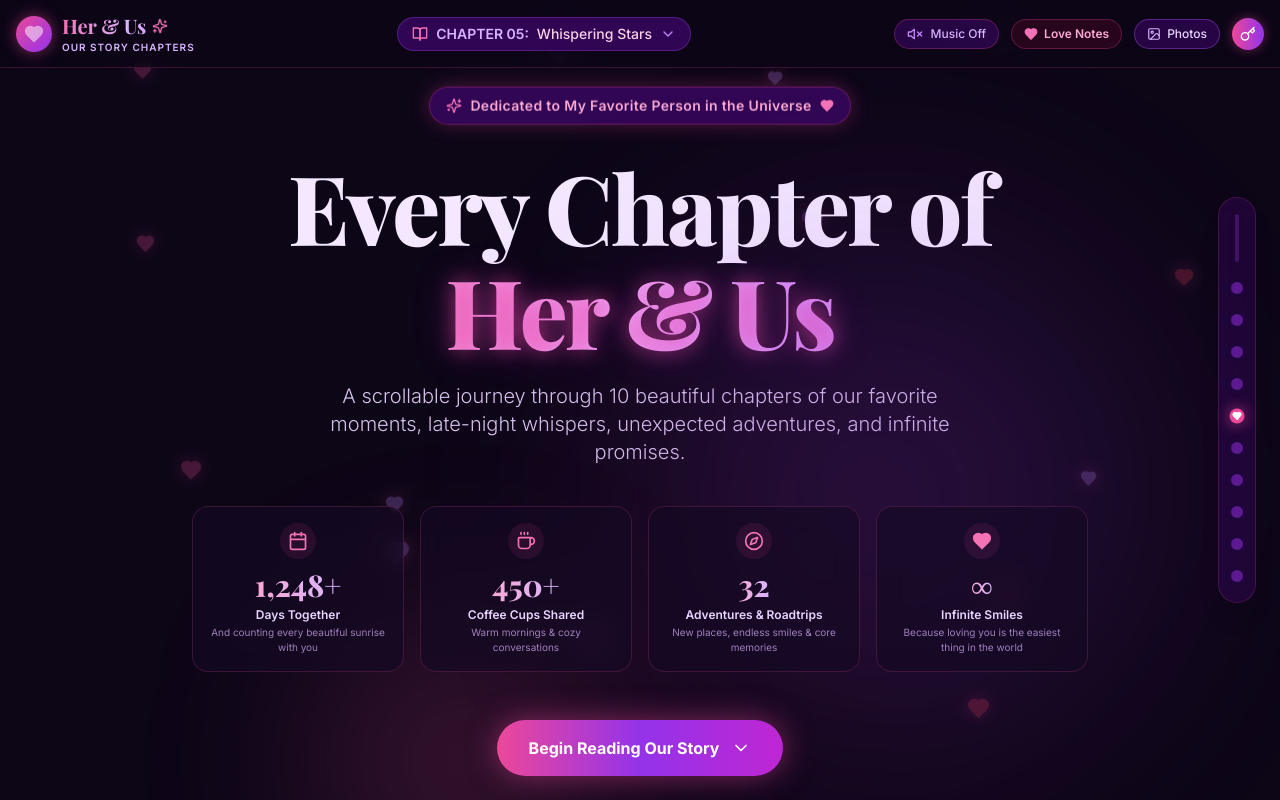
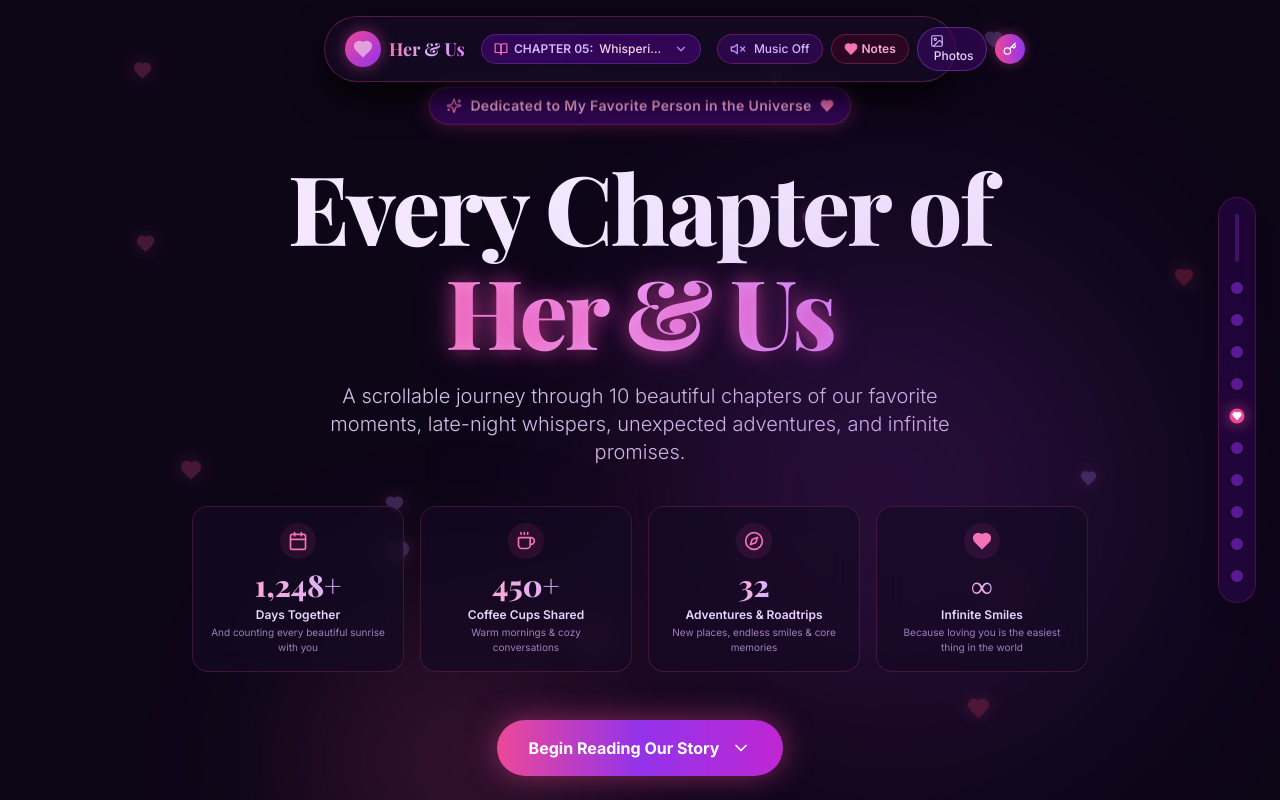
Before and after one commit to caparros-ui/My_adorable_gf, a React (Vite) app: page / in a window 1280 px wide. Shown: the top 800 px of the page. Built offline with nearby package versions, Linux system fonts and the light colour scheme; a web font is replaced by a local one.

Commit message:
feat: floating glassmorphic nav, remove placeholder pictures, mobile responsive optimization

```diff
--- a/src/components/HeaderNav.tsx
+++ b/src/components/HeaderNav.tsx
@@ -25,23 +25,23 @@ export const HeaderNav: React.FC<HeaderNavProps> = ({
   const currentChapter = chapters.find((c) => c.id === activeChapter) || chapters[0];
 
   return (
-    <header className="fixed top-0 left-0 right-0 z-50 px-4 py-3 bg-[#0d0617]/70 backdrop-blur-xl border-b border-pink-500/20 transition-all">
-      <div className="max-w-7xl mx-auto flex items-center justify-between gap-4">
+    <header className="fixed top-2 sm:top-4 left-2 right-2 sm:left-1/2 sm:-translate-x-1/2 z-50 max-w-5xl mx-auto px-3 sm:px-5 py-2.5 rounded-2xl sm:rounded-full bg-[#150a24]/80 backdrop-blur-2xl border border-pink-500/30 shadow-[0_15px_35px_rgba(0,0,0,0.85)] hover:border-pink-500/50 hover:shadow-[0_20px_45px_rgba(236,72,153,0.25)] transition-all duration-300">
+      <div className="flex items-center justify-between gap-2 sm:gap-4">
+
         {/* Brand Logo & Title */}
         <a
           href="#top"
-          className="flex items-center gap-2.5 group text-left focus:outline-none"
+          className="flex items-center gap-2 group text-left focus:outline-none shrink-0"
         >
-          <div className="relative flex items-center justify-center w-9 h-9 rounded-full bg-gradient-to-br from-pink-500 to-purple-600 shadow-[0_0_15px_rgba(236,72,153,0.5)] group-hover:scale-110 transition-transform">
-            <Heart className="w-5 h-5 text-white fill-white animate-pulse" />
+          <div className="relative flex items-center justify-center w-8 h-8 sm:w-9 sm:h-9 rounded-full bg-gradient-to-br from-pink-500 to-purple-600 shadow-[0_0_15px_rgba(236,72,153,0.5)] group-hover:scale-110 transition-transform">
+            <Heart className="w-4 h-4 sm:w-5 sm:h-5 text-white fill-white animate-pulse" />
           </div>
           <div>
-            <div className="flex items-center gap-1.5 font-serif text-lg sm:text-xl font-bold bg-gradient-to-r from-pink-400 via-purple-300 to-fuchsia-400 bg-clip-text text-transparent">
+            <div className="flex items-center gap-1 font-serif text-base sm:text-lg font-bold bg-gradient-to-r from-pink-400 via-purple-300 to-fuchsia-400 bg-clip-text text-transparent">
               Her & Us
-              <Sparkles className="w-4 h-4 text-pink-400 inline-block animate-spin-slow" />
             </div>
-            <p className="text-[10px] uppercase tracking-widest text-purple-300 font-semibold">
-              Our Story Chapters
+            <p className="text-[9px] sm:text-[10px] uppercase tracking-widest text-purple-300 font-semibold hidden xs:block">
+              10 Chapters
             </p>
           </div>
         </a>
@@ -50,22 +50,22 @@ export const HeaderNav: React.FC<HeaderNavProps> = ({
         <div className="relative">
           <button
             onClick={() => setDropdownOpen(!dropdownOpen)}
-            className="flex items-center gap-2 px-3.5 py-1.5 rounded-full bg-purple-950/80 border border-purple-500/30 hover:border-pink-500/50 text-purple-200 text-xs sm:text-sm font-medium transition-all shadow-sm focus:outline-none"
+            className="flex items-center gap-1.5 px-2.5 sm:px-3 py-1.5 rounded-full bg-purple-950/80 border border-purple-500/30 hover:border-pink-500/50 text-purple-200 text-xs font-medium transition-all shadow-sm focus:outline-none max-w-[120px] xs:max-w-[170px] sm:max-w-[220px]"
           >
-            <BookOpen className="w-4 h-4 text-pink-400" />
-            <span className="hidden sm:inline text-purple-300 font-semibold">
+            <BookOpen className="w-3.5 h-3.5 text-pink-400 shrink-0" />
+            <span className="hidden md:inline text-purple-300 font-semibold shrink-0">
               {currentChapter.number}:
             </span>
-            <span className="max-w-[120px] sm:max-w-[180px] truncate text-pink-200">
+            <span className="truncate text-pink-200 text-[11px] sm:text-xs">
               {currentChapter.title}
             </span>
-            <ChevronDown className={`w-4 h-4 text-purple-400 transition-transform ${dropdownOpen ? 'rotate-180' : ''}`} />
+            <ChevronDown className={`w-3.5 h-3.5 text-purple-400 shrink-0 transition-transform ${dropdownOpen ? 'rotate-180' : ''}`} />
           </button>
 
           {/* Chapter Selector Dropdown menu */}
           {dropdownOpen && (
-            <div className="absolute top-full right-0 sm:left-0 mt-2 w-64 max-h-80 overflow-y-auto rounded-2xl bg-[#150a24]/95 border border-pink-500/30 backdrop-blur-xl shadow-[0_10px_30px_rgba(0,0,0,0.8)] py-2 z-50">
-              <div className="px-3 py-1.5 border-b border-purple-900/50 text-[11px] font-semibold text-purple-400 uppercase tracking-wider">
+            <div className="absolute top-full right-0 mt-2 w-60 sm:w-64 max-h-72 overflow-y-auto rounded-2xl bg-[#150a24]/95 border border-pink-500/30 backdrop-blur-2xl shadow-[0_15px_35px_rgba(0,0,0,0.9)] py-2 z-50">
+              <div className="px-3 py-1.5 border-b border-purple-900/50 text-[10px] font-semibold text-purple-400 uppercase tracking-wider">
                 Jump to Chapter
               </div>
               {chapters.map((ch) => (
@@ -82,7 +82,7 @@ export const HeaderNav: React.FC<HeaderNavProps> = ({
                   }`}
                 >
                   <span className="truncate">
-                    <span className="font-mono text-pink-400 mr-2">{ch.number.replace('CHAPTER ', '#')}</span>
+                    <span className="font-mono text-pink-400 mr-1.5">#{ch.id}</span>
                     {ch.title}
                   </span>
                   <span className="text-[10px] text-purple-400 font-mono ml-2 shrink-0">{ch.tag}</span>
@@ -93,28 +93,28 @@ export const HeaderNav: React.FC<HeaderNavProps> = ({
         </div>
 
         {/* Action Controls */}
-        <div className="flex items-center gap-2 sm:gap-3">
+        <div className="flex items-center gap-1.5 sm:gap-2 shrink-0">
           {/* Ambient Music Player */}
           <AmbientAudioPlayer />
 
           {/* Love Notes Drawer Button */}
           <button
             onClick={onOpenLoveNotes}
-            className="flex items-center gap-1.5 px-3 py-1.5 rounded-full bg-pink-950/40 hover:bg-pink-900/60 border border-pink-500/30 text-pink-300 text-xs font-semibold transition-all hover:scale-105 shadow-sm focus:outline-none"
+            className="flex items-center gap-1 p-2 sm:px-3 sm:py-1.5 rounded-full bg-pink-950/40 hover:bg-pink-900/60 border border-pink-500/30 text-pink-300 text-xs font-semibold transition-all hover:scale-105 shadow-sm focus:outline-none"
             title="Open Love Notes"
           >
             <Heart className="w-3.5 h-3.5 fill-pink-400 text-pink-400" />
-            <span className="hidden md:inline">Love Notes</span>
+            <span className="hidden sm:inline">Notes</span>
           </button>
 
           {/* Photo Customizer Button */}
           <button
             onClick={onOpenPhotoEditor}
-            className="flex items-center gap-1.5 px-3 py-1.5 rounded-full bg-purple-950/60 hover:bg-purple-900/80 border border-purple-500/40 text-purple-200 text-xs font-medium transition-all hover:scale-105 focus:outline-none"
-            title="Change Chapter Pictures"
+            className="p-2 sm:px-3 sm:py-1.5 rounded-full bg-purple-950/60 hover:bg-purple-900/80 border border-purple-500/40 text-purple-200 text-xs font-medium transition-all hover:scale-105 focus:outline-none"
+            title="Add or Change Photos"
           >
             <ImageIcon className="w-3.5 h-3.5 text-purple-300" />
-            <span className="hidden lg:inline">Photos</span>
+            <span className="hidden lg:inline ml-1">Photos</span>
           </button>
 
           {/* Secret Vault Lock Button */}
@@ -123,7 +123,7 @@ export const HeaderNav: React.FC<HeaderNavProps> = ({
             className="p-2 rounded-full bg-gradient-to-r from-pink-500 to-purple-600 hover:from-pink-400 hover:to-purple-500 text-white shadow-[0_0_12px_rgba(236,72,153,0.4)] transition-all hover:scale-110 focus:outline-none"
             title="Secret Surprise Box"
           >
-            <Key className="w-4 h-4" />
+            <Key className="w-3.5 h-3.5" />
           </button>
         </div>
       </div>
```
